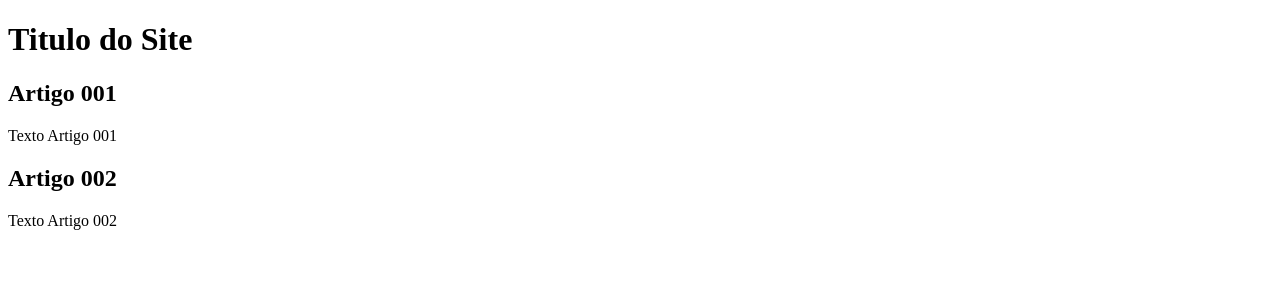
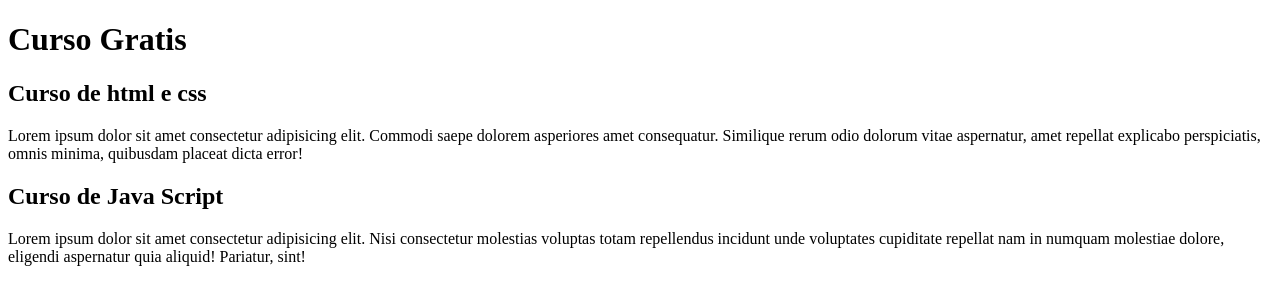
Before and after one commit to paulorodrigoalves/projeto-site, a plain HTML site: page index.html in a window 1280 px wide. Drawn offline with Linux system fonts and the light colour scheme.

Commit message:
comecei a escrever o conteúdo

```diff
--- a/index.html
+++ b/index.html
@@ -8,15 +8,15 @@
 <body>
     <main>
         <header>
-            <h1>Titulo do Site</h1>
+            <h1>Curso Gratis</h1>
         </header>
         <article>
-            <h2>Artigo 001</h2>
-            <p>Texto Artigo 001</p>
+            <h2>Curso de html e css</h2>
+            <p>Lorem ipsum dolor sit amet consectetur adipisicing elit. Commodi saepe dolorem asperiores amet consequatur. Similique rerum odio dolorum vitae aspernatur, amet repellat explicabo perspiciatis, omnis minima, quibusdam placeat dicta error!</p>
         </article>
         <article>
-            <h2>Artigo 002</h2>
-            <p>Texto Artigo 002</p>
+            <h2>Curso de Java Script</h2>
+            <p>Lorem ipsum dolor sit amet consectetur adipisicing elit. Nisi consectetur molestias voluptas totam repellendus incidunt unde voluptates cupiditate repellat nam in numquam molestiae dolore, eligendi aspernatur quia aliquid! Pariatur, sint!</p>
         </article>
     </main>
 </body>
```
